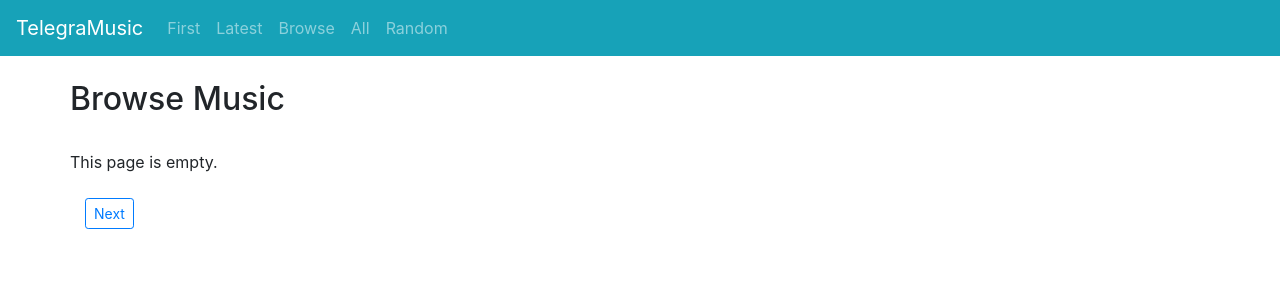
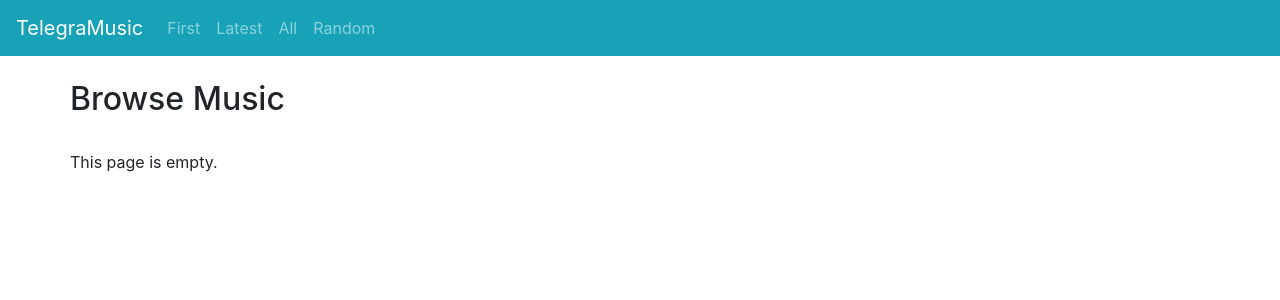
Before and after one commit to frankdai320/music2, a Flask app: page /all/ in a window 1280 px wide. Shown: the top 300 px of the page. Run offline with Flask 2, Linux system fonts and the light colour scheme; data that the repository does not hold is empty; some libraries are stand-ins or nearby versions.

Commit message:
remove /browse

```diff
--- a/main.py
+++ b/main.py
@@ -41,30 +41,13 @@ def get(musicid):
                                                   shuffle=request.args.get('shuffle', False))
 
 
-@app.route('/browse/')
-def browse():
-    items_per_page = 50
-    page_num = int(request.args.get('page', '1'))
-    end_index = items_per_page * page_num + 1
-    start_index = end_index - items_per_page
-    entries = []
-    for n in range(start_index, end_index):
-        entry = getitem(n)
-        if entry:
-            entries.append(entry)
-            if not entry.title:
-                entry.update_title(force=True)
-    return render_template('browse.html', page_num=page_num, first_num=start_index,
-                            entries=entries, page_length=items_per_page)
-
-
 @app.route('/all/')
 def all():
     entries = Music.query().order(Music.position)
     for entry in entries:
         if not entry.title:
             entry.update_title(force=True)
-    return render_template('browse.html', page_num=1, first_num=1, entries=list(entries), page_length=0)
+    return render_template('all.html', entries=list(entries))
 
 
 @app.route('/add/', methods = ['GET', 'POST'])
--- a/templates/browse.html
+++ b/templates/all.html
@@ -21,20 +21,7 @@
         <br>
     {% else %}
     <div class="row"> This page is empty. </div>
-    <br>
     {% endif %}
-    <div class="row">
-        {% if page_num > 1 %}
-        <div class="col-auto">
-            <a href="{{ url_for('browse', page=page_num-1) }}" class="btn btn-outline-primary btn-sm">Previous</a>
-        </div>
-        {% endif %}
-        {% if entries|length == page_length %}
-        <div class="col-auto">
-            <a href="{{ url_for('browse', page=page_num+1) }}" class="btn btn-outline-primary btn-sm">Next</a>
-        </div>
-        {%endif%}
-    </div>
 </div>
 </body>
 </html>
--- a/templates/header.html
+++ b/templates/header.html
@@ -13,9 +13,6 @@
             <li class="nav-item">
                 <a class="nav-link" href="{{ url_for('latest') }}">Latest</a>
             </li>
-            <li class="nav-item">
-                <a class="nav-link" href="{{ url_for('browse') }}">Browse</a>
-            </li>
 	    <li class="nav-item">
 	        <a class="nav-link" href="{{ url_for('all') }}">All</a>
             </li>
```
